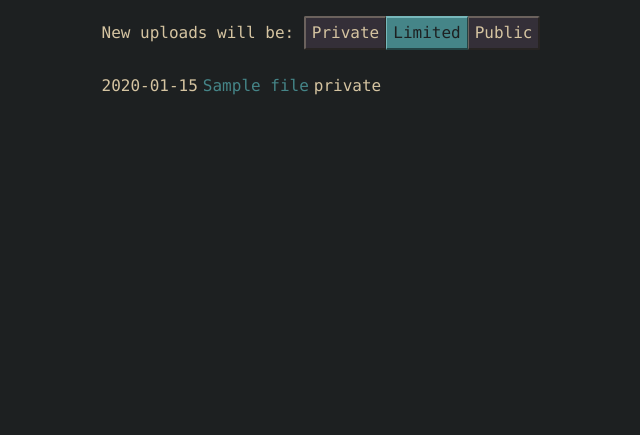
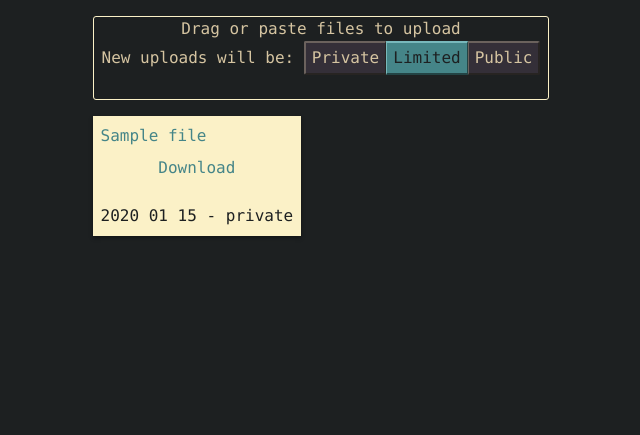
Before and after one commit to jdcantrell/spice, a Flask app: page /log in a window 1280 px wide. Shown: the part 48-483 px from the top of the page, without its empty margins (319-959 px from the left). Run offline with Flask 2, Linux system fonts and the light colour scheme; a user stored in the database is signed in; tables that the repository leaves empty hold one stand-in row (values such as "Sample post"); some libraries are stand-ins or nearby versions.

Commit message:
Add new blog style page

```diff
--- a/runserver.py
+++ b/runserver.py
@@ -12,7 +12,7 @@ if len(sys.argv) > 1:
         db_session.add(user)
         db_session.commit()
 
-        print('User created: %r', user.id)
+        print('User created: %r' % user.id)
 
     if sys.argv[1] == 'init_db':
         from spice import app
--- a/spice/handlers/handler.py
+++ b/spice/handlers/handler.py
@@ -1,4 +1,5 @@
 from spice import app
+from flask import url_for
 
 
 class DefaultHandler:
@@ -22,11 +23,11 @@ class DefaultHandler:
 
     @property
     def link(self):
-        return "%s/%s" % (self.web_path, self.record.filename)
+        return url_for('view', key=self.record.key)
 
     @property
     def raw(self):
-        return "%s/%s/%s" % (self.root_web_path, self.record.key, self.record.name)
+        return url_for('view_raw', key=self.record.key, filename=self.record.name)
 
     @property
     def data(self):
--- a/spice/handlers/images.py
+++ b/spice/handlers/images.py
@@ -26,9 +26,9 @@ class ImageHandler(DefaultHandler):
         height = image.height
         width = image.width
 
-        if image.height > 300:
-            height = 300
-            width = int(300.0 * ratio)
+        if image.height > 400:
+            height = 400
+            width = int(400.0 * ratio)
 
         if width > 700:
             width = 700
--- a/spice/handlers/videos.py
+++ b/spice/handlers/videos.py
@@ -4,7 +4,7 @@ from spice.handlers.handler import DefaultHandler
 class VideoHandler(DefaultHandler):
     type = 'videos'
     template = 'views/videos.html'
-    extensions = ['.avi', '.m4v', '.ogv', '.webm']
+    extensions = ['.avi', '.m4v', '.ogv', '.webm', '.mov']
 
     # grab thumbnail?
     # def process(self):
--- /dev/null
+++ b/spice/static/js/log.js
@@ -0,0 +1,149 @@
+const enableUploads = () => {
+  const uploadFile = (fileData, access, onProgress) => {
+    const uploadPromise = new Promise((resolve, reject) => {
+      const xhr = new XMLHttpRequest();
+
+      xhr.upload.addEventListener(
+        'progress',
+        function(e) {
+          if (e.lengthComputable) {
+            var percentage = Math.round((e.loaded * 100) / e.total);
+            onProgress(percentage, e.loaded, e.total);
+          }
+        },
+        false
+      );
+
+      xhr.onreadystatechange = function() {
+        if (xhr.readyState === 4) {
+          if ((xhr.status >= 200 && xhr.status <= 200) || xhr.status === 304) {
+            if (xhr.responseText !== '') {
+              resolve(JSON.parse(xhr.responseText));
+            }
+          } else {
+            reject();
+          }
+        }
+      };
+
+      var data = new FormData();
+      data.append('file', fileData);
+      data.append('access', access);
+      data.append('json', true);
+
+      xhr.open('POST', '/file');
+      xhr.send(data);
+    });
+
+    return uploadPromise;
+  };
+
+  const displayProgress = (
+    name,
+    totalFiles,
+    currentFile,
+    percent,
+    loaded,
+    total
+  ) => {
+    const el = document.getElementById('status');
+    el.style.backgroundSize = `${percent}%`;
+    if (totalFiles > 1) {
+      el.innerHTML = `[${currentFile}/${totalFiles}] Uploading ${name} ${percent}%`;
+    } else {
+      el.innerHTML = `Uploading ${name} ${percent}%`;
+    }
+  };
+
+  const doUpload = (file, access, totalFiles, currentFile) => {
+    return uploadFile(file, access, (percent, uploaded, totalSize) => {
+      displayProgress(
+        file.name,
+        totalFiles,
+        currentFile,
+        percent,
+        uploaded,
+        totalSize
+      );
+    });
+  };
+
+  const resetProgress = () => {
+    const el = document.getElementById('status');
+    el.innerHTML = '&nbsp;';
+    el.style.backgroundSize = `0%`;
+    el.classList.remove('progress-hide');
+  };
+
+  let doneTimeout;
+  document.addEventListener(
+    'drop',
+    function(event) {
+      console.log('drop');
+      event.preventDefault();
+      const files = event.files || event.dataTransfer.files;
+
+      // get current selected access level
+      const access = document
+        .getElementById('access_controls')
+        .querySelector('.primary').value;
+      console.log('found some files');
+
+      let promise;
+
+      window.clearTimeout(doneTimeout);
+      resetProgress();
+      for (let i = 0; i < files.length; i += 1) {
+        const file = files[i];
+        if (promise) {
+          promise = promise.then(() => {
+            return doUpload(file, access, files.length, i + 1);
+          });
+        } else {
+          promise = doUpload(file, access, files.length, i + 1);
+        }
+      }
+
+      promise.then(() => {
+        const el = document.getElementById('status');
+        el.classList.add('progress-hide');
+        doneTimeout = setTimeout(resetProgress, 4501);
+      });
+    },
+    false
+  );
+
+  document.addEventListener(
+    'dragover',
+    function(event) {
+      event.preventDefault();
+    },
+    false
+  );
+
+  document.addEventListener(
+    'dragleave',
+    function(event) {
+      event.preventDefault();
+    },
+    false
+  );
+
+  // Hook up button group selector
+  document
+    .getElementById('access_controls')
+    .querySelectorAll('button')
+    .forEach(el => {
+      el.addEventListener('click', event => {
+        document
+          .getElementById('access_controls')
+          .querySelector('.primary')
+          .classList.remove('primary');
+        el.classList.add('primary');
+      });
+    });
+};
+
+document.addEventListener('DOMContentLoaded', function(event) {
+  enableUploads();
+});
--- a/spice/templates/log.html
+++ b/spice/templates/log.html
@@ -1,61 +1,45 @@
 {% extends 'page.html' %}
 
 {% block content %}
-  {% if current_user.is_authenticated %}
-  <div class="txt-center">
-    New uploads will be:
-    <span id="access_controls" class="button-group">
-      <button value='private' >
-        <span></span> Private
-      </button>
-      <button value='limited' class="primary">
-        <span></span> Limited
-      </button>
-      <button value='public'>
-        <span></span> Public
-      </button>
-    </span>
-    <br><br>
-    <div contenteditable="true" id="paste_box" style="width:1px;height:1px;overflow:hidden;position:absolute;top:-10000px;opacity:0"></div>
-  </div>
-  {% endif %}
 
+  {% include 'upload.html' %}
   <style>
+    .progress {
+      background-image: linear-gradient(to right, #458588 , #458588);
+      background-repeat: no-repeat;
+      background-size:  0%;
+    }
+
+    .progress-hide {
+      opacity: 0;
+      transition: opacity .5s 4s;
+    }
+
     .item {
+      display: inline-block;
       margin-bottom: 64px;
-   width: 730px
+      box-shadow: 0 2px 4px 0px rgba(0, 0, 0, 0.4);
+      max-width: 730px;
+      width: auto;
+      padding: 8px;
     }
 
     .preview {
+      padding: 8px 0;
       display: flex;
       align-items: center;
-   justify-content: left;
+      justify-content: center;
       margin-bottom: 16px;
- }
- .preview img {
-   box-shadow: 0 2px 4px 0px rgba(0, 0, 0, 0.4);
     }
   </style>
 
   {% if files|length %}
     {% for file in files %}
-      {% if file.type == 'images' %}
-      <div class="item">
-        <div class="preview">
-          <a href="{{ root_web_path }}/{{ file.data.key }}">
-            <img class="tile" style="visiblity:hidden" src="{{ file.thumbnail }}">
-          </a>
-        </div>
+      {% include 'log_item.html' %}
+    {% endfor %}
   {% endif %}
-        <ul class="list-inline">
-          <li>{{ file.data.created.strftime('%Y-%m-%d') }}
-          <li>
-            <a class="visit" href="{{ root_web_path }}/{{ file.data.key }}">
-              {{ file.data.name }}
-            </a>
-          <li> {{ file.data.access }}
-        </ul>
-      </div>
-      {% endfor %}
-    {% endif%}
 {% endblock %}
+
+{% block js %}
+  <script src="{{ url_for('static', filename='js/log.js') }}"></script>
+{% endblock %}
--- /dev/null
+++ b/spice/templates/log_item.html
@@ -0,0 +1,25 @@
+<div>
+  <div class="item bg-c07 c00">
+    <a class="visit" href="{{ file.link }}">
+      {{ file.data.name }}
+    </a>
+    {% if file.type == 'images' %}
+    <div class="preview">
+      <a href="{{ file.link }}">
+        <img src="{{ file.thumbnail }}">
+      </a>
+    </div>
+    {% elif file.type == 'videos' %}
+      <video style="padding:0;max-width:100%;" controls src="{{ file.raw }}"></video>
+    {% else %}
+    <div class="preview">
+      <a href="{{ file.raw }}">
+        Download
+      </a>
+    </div>
+    {% endif %}
+    <div>
+      {{ file.data.created.strftime('%Y %m %d') }} - {{ file.data.access }}
+    </div>
+  </div>
+</div>
--- a/spice/templates/page.html
+++ b/spice/templates/page.html
@@ -58,6 +58,7 @@
       </nav>
     </header>
 
+    {% block full_content %}{% endblock %}
     <div class="content">
       {% block content %}{% endblock %}
     </div>
@@ -65,5 +66,6 @@
     <footer class="align-center" style="margin-top:48px">
       <a href="/">goodrobot.net</a>
     </footer>
+    {% block js %}{% endblock %}
   </body>
 </html>
--- /dev/null
+++ b/spice/templates/upload.html
@@ -0,0 +1,23 @@
+{% if current_user.is_authenticated %}
+<section class="box" style="margin-bottom:1em;">
+  <div class="align-center">
+    Drag or paste files to upload
+    <div style="margin:0 8px">
+      New uploads will be:
+      <span id="access_controls" class="button-group">
+        <button value='private' >
+          <span></span> Private
+        </button>
+        <button value='limited' class="primary">
+          <span></span> Limited
+        </button>
+        <button value='public'>
+          <span></span> Public
+        </button>
+      </span>
+    </div>
+    <div contenteditable="true" id="paste_box" style="width:1px;height:1px;overflow:hidden;position:absolute;top:-10000px;opacity:0"></div>
+    <div id="status" class="progress c06">&nbsp;</div>
+  </div>
+</section>
+{% endif %}
--- a/spice/templates/view.html
+++ b/spice/templates/view.html
@@ -6,7 +6,7 @@
   <b>{{ handler.data.name }}</b> ~ <a href="{{ handler.raw }}">raw</a> ~ {{ handler.data.views }} Views
 {% endblock %}
 
-{% block content %}
+{% block full_content %}
   <div class='box' style="width: 700px; text-align: center; margin: auto">
     Download <a href="{{ handler.raw }}">{{ handler.data.name }}</a>
   </div>
--- a/spice/templates/views/images.html
+++ b/spice/templates/views/images.html
@@ -5,8 +5,8 @@
   <meta property="og:title" content="{{ handler.data.name }}">
 {% endblock %}
 
-{% block content %}
-<img id="img" class="image box image-width" style="padding:0;" src="{{ handler.link }}">
+{% block full_content %}
+<img id="img" class="image box image-width" style="padding:0;max-width:95%;margin:auto;display:block;" src="{{ handler.raw }}">
 <script>
   document.getElementById("img").addEventListener('click', function () {
     this.classList.toggle("image-width");
--- a/spice/templates/views/videos.html
+++ b/spice/templates/views/videos.html
@@ -1,4 +1,4 @@
 {% extends "view.html" %}
 {% block content %}
-<video id="img" class="image box image-width" style="padding:0" controls src="{{ handler.link }}"></video>
+<video id="img" class="image box image-width" style="padding:0;max-width:100%;" controls src="{{ handler.raw }}"></video>
 {% endblock %}
--- a/spice/views.py
+++ b/spice/views.py
@@ -97,12 +97,14 @@ def index(page=0):
 @app.route('/log')
 @app.route('/log/<int:page>')
 def log(page=0):
-    page_size = 20
+    page_size = 30
     json, files = get_file_data(page_size, page * page_size)
 
     next_page = False
     if (len(files) == page_size):
         next_page = page + 1
+
+    print(files);
 
     return render_template(
         'log.html',
@@ -249,8 +251,11 @@ def can_view_file(record):
 def view_raw(key, filename):
     record = db_session.query(File).filter_by(key=key).first()
 
+    print(app.config['UPLOAD_FOLDER'])
+    print(record.filename)
+
     if record is not None and can_view_file(record):
-        return send_from_directory(record.path, record.filename)
+        return send_from_directory(app.config['UPLOAD_FOLDER'], record.filename)
 
     abort(404)
 
```
Also changed, not shown: package.json (added, +15 -0 lines), 2 other files. Lines whose indentation alone changed are shown as unchanged.
